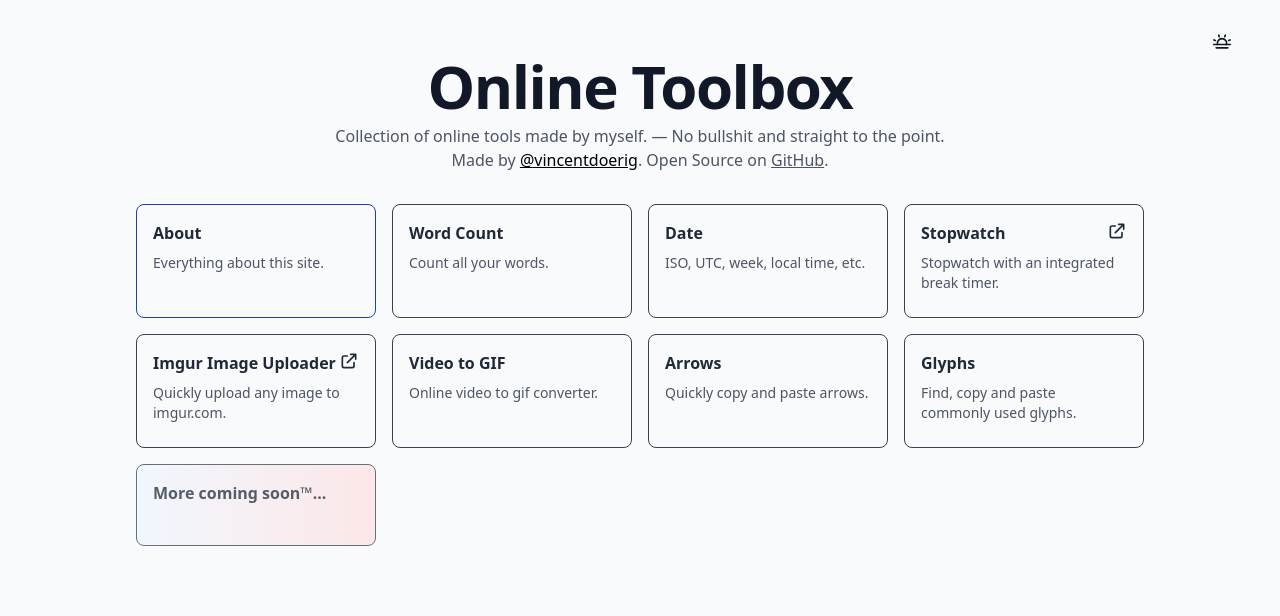
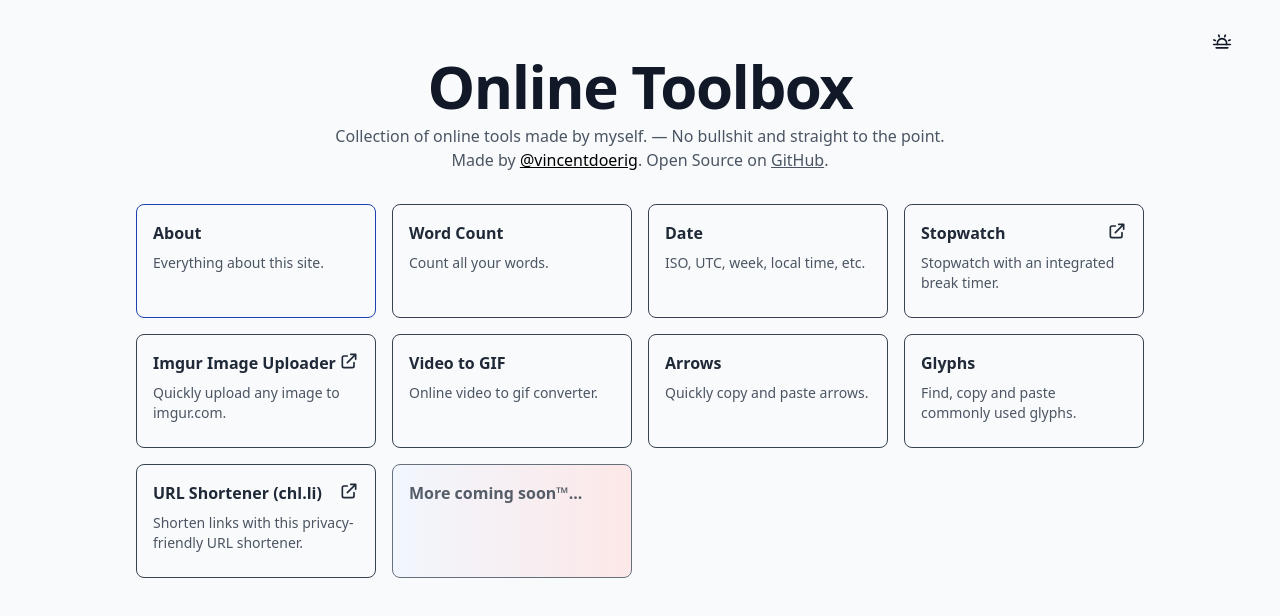
Before and after one commit to vincentdoerig/tools, a Vue app: page / in a window 1280 px wide. Shown: the top 616 px of the page. Built offline with nearby package versions, Linux system fonts and the light colour scheme; a web font is replaced by a local one; what @ffmpeg/ffmpeg, @soerenmartius/vue3-clipboard would draw is missing.

Commit message:
feat: add chl.li

```diff
--- a/src/Home.vue
+++ b/src/Home.vue
@@ -138,6 +138,14 @@ export default defineComponent({
         description: 'Find, copy and paste commonly used glyphs.',
       },
       {
+        title: 'URL Shortener (chl.li)',
+        link: {
+          type: URLType.Url,
+          data: 'https://chl.li',
+        },
+        description: 'Shorten links with this privacy-friendly URL shortener.',
+      },
+      {
         title: 'More coming soon™...',
         link: {
           type: URLType.Slug,
```
